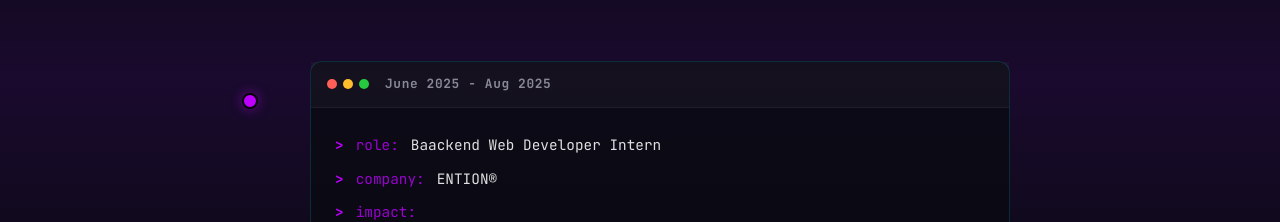
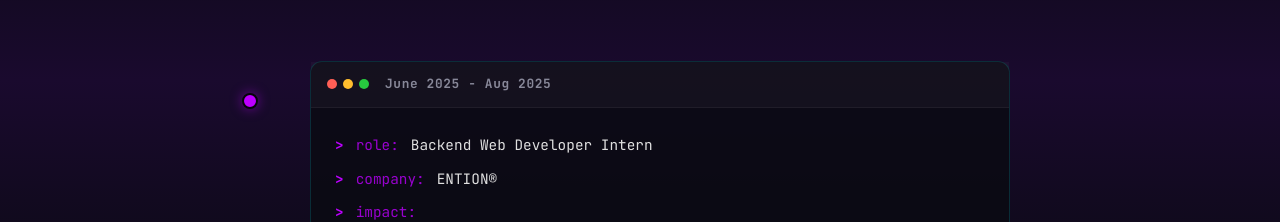
Before and after one commit to atharvix/portfolio, a React (Vite) app in the folder client/: page / in a window 1280 px wide. Shown: the part 1920-2142 px from the top of the page. Built offline with nearby package versions, Linux system fonts and the light colour scheme.

Commit message:
Fix typo in job title for experience section

```diff
--- a/client/src/components/Experience.jsx
+++ b/client/src/components/Experience.jsx
@@ -22,7 +22,7 @@ const experiences = [
     },
     {
         id: 'exp-2',
-        role: 'Baackend Web Developer Intern',
+        role: 'Backend Web Developer Intern',
         company: 'ENTION®',
         duration: 'June 2025 - Aug 2025',
         impact: [
```
